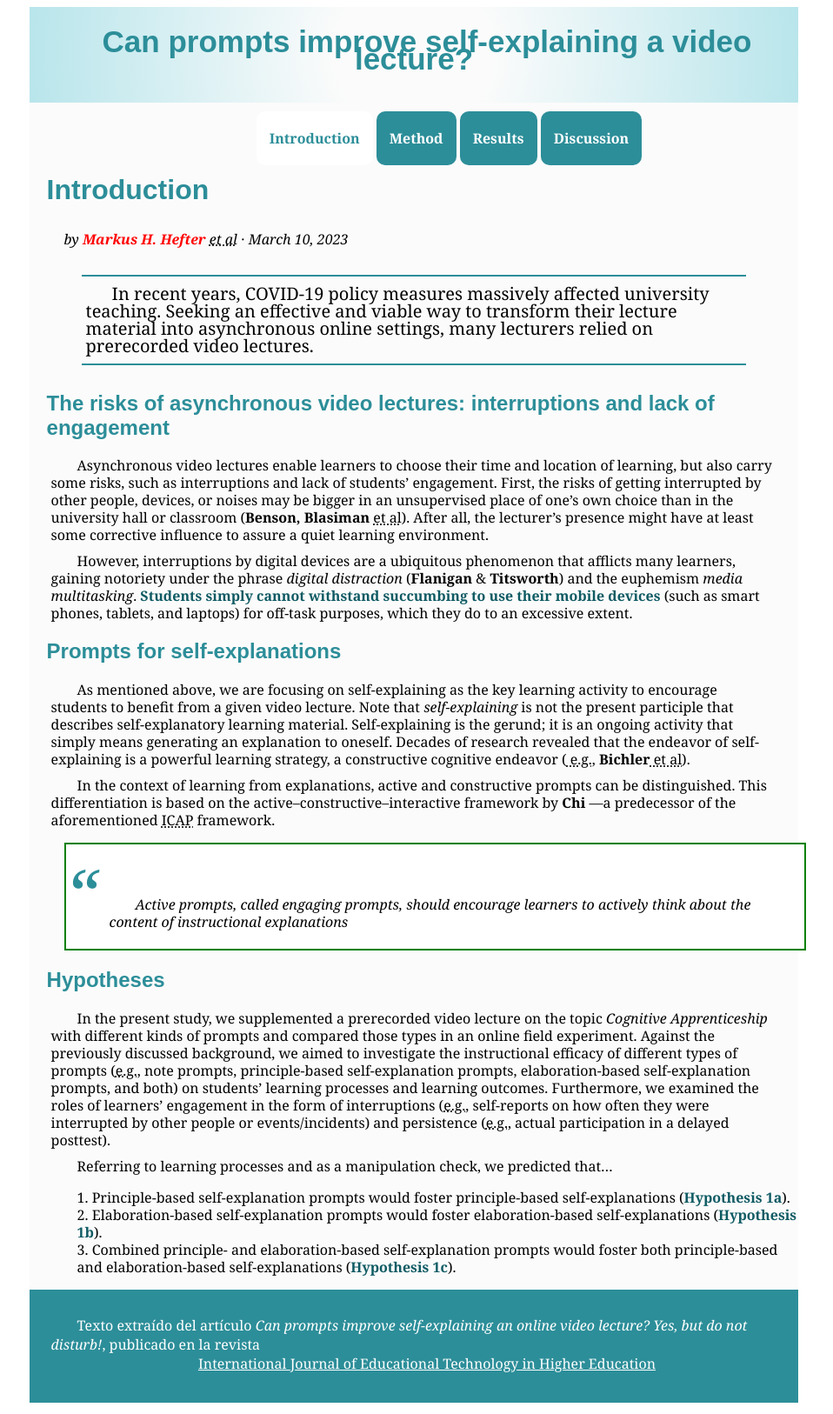
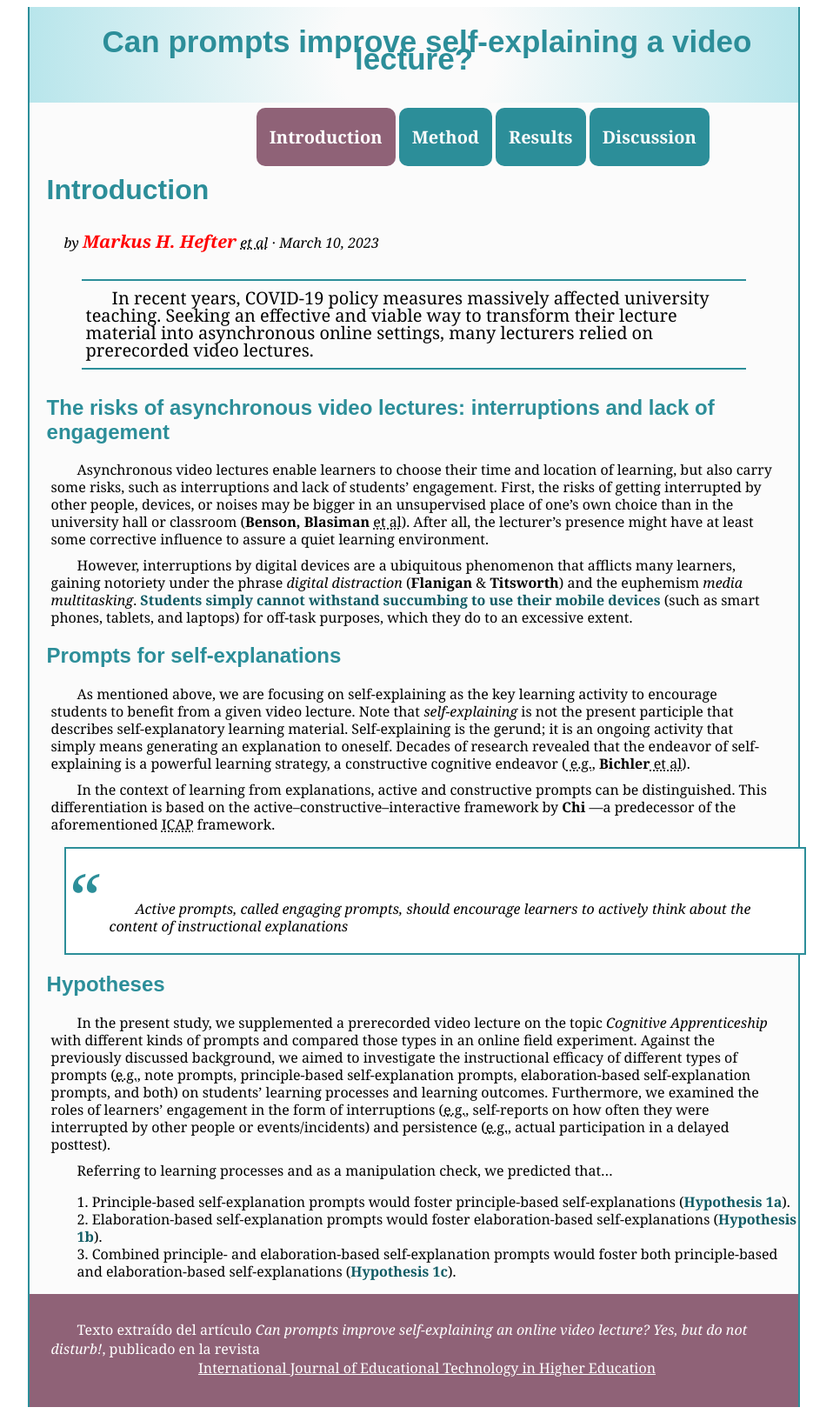
Before and after one commit to Rogue-web6/PEC2, a plain HTML site: page index.html in a window 1280 px wide. Shown: the whole page at 87% size, without its empty margins (164-1122 px from the left). Drawn offline with Linux system fonts and the light colour scheme.

Commit message:
Add files via upload

```diff
--- a/css/style.css
+++ b/css/style.css
@@ -4,10 +4,11 @@
     background-color: #FBFBFB;
     margin: 0 auto; /*para centrarlo*/ /*arriba y abajo - izquierda y derecha ---- si pongo 4 arriba derecha abajo izquierda*/
     height: auto;
+    border-right: solid 2px #2C8E99; /*le doy color a los bordes del contenedor porque no era accesible*/
+    border-left: solid 2px #2C8E99;
 }
 body {
     font-family: Georgia, 'Times New Roman', Times, serif;
-
 }
 header {
     background: radial-gradient(circle 300px, #FBFBFB 30% , #B7E5EB 150%);
@@ -20,7 +21,6 @@ header {
     font-family: Arial, Helvetica, sans-serif;
 }
 header p {
-    /*font-family: Arial, Helvetica, sans-serif;*/
     font-weight: bold;
     font-size: 35px;
     text-align: center;
@@ -35,18 +35,21 @@ nav { /*centro el menú*/
     display: inline-block;
     font-weight: bold;
 }
-nav a { /*le doy estilo a los bordes del menú*/
-    color: #ffffff;
+nav a { /*le doy estilo al menú*/
+    color: #FBFBFB;
     background-color:#2C8E99;
     padding: 20px 15px;
     border-radius: 10px;
+    font-size: 20px;
 }
 nav a, li a {
     text-decoration:none;
 }
 nav a:hover, .activo { /*cambia el color del menú cuando se sitúa el ratón encima y también el de la página activa*/
-    color: #2C8E99;
-    background-color: #ffffff;
+    /*color: #2C8E99;*/
+   /* background-color: #FFFFFF;    CAMBIO EL COLOR DE FONDO Y DE LETRA POR OTROS CON MÁS CONTRASTE PORQUE NO CUMPLEN EL WCAG AA*/
+    background-color: #8F6277;
+    color: #FFFFFF;
 }
 h1, h2, h3 { /*para que el texto deje un espacio a la izquierda*/
     margin-left: 20px;
@@ -63,8 +66,7 @@ p {
     margin: 0 25px 10px 25px;
     line-height: 20px;
 }
-h3 + p, h3 + div> p, h3 + div > p + ol { /******************SECTION CAMBIADO**************************/
-/*h3 + p, h3 + section > p, h3 + section > p + ol { /*alineación correcta de los textos de abajo de Measures en la página method.html*/
+h3 + p, h3 + div > p, h3 + div > p + ol {
     text-align: justify;
     text-indent:0%;
 }
@@ -73,26 +75,22 @@ h3 + p {
     border-left: 2px solid #2C8E99;
     margin-left: 60px;
 }
-/*h3 + section > p {***********************************SECTION CAMBIADO********************************************************/
 h3 + div > p {
     display: block;
     margin-left: 10px;
-
 }
 .borde_izq { /*estilo para la subsección que coge el párrafo y la lista ordenada*/
     border-left: 2px solid #2C8E99;
     margin-left: 60px;
 }
-
-
-/*********************************/
 cite {
     font-size: 16px;
     margin-left: 40px;
 }
 .rojo {
-    color:#ff0000;
+    color:#FF0000;
     font-weight: bold;
+    font-size: 20px; /*AUMENTO EL TAMAÑO DE ESTA FUENTE PARA LAS LETRAS ROJAS DEL AUTOR Y QUE SEAN ACCESIBLES*/
 }
 .parrafo1 { /*estilo para el párrafo inicial de la página index*/
     border-top: 2px solid #2C8E99;
@@ -105,7 +103,7 @@ cite {
     font-weight: bold;
 }
 .verde_oscuro {
-    color: #0e5a63;
+    color: #0E5A63;
 }
 .verde_claro {
     color:#2C8E99;
@@ -113,13 +111,11 @@ cite {
 .cursiva {
     font-style: italic;
 }
-
 blockquote {
-    border: 2px solid green; /*para borrar*/
+    border: 2px solid #2C8E99; /*para borrar*/
     height: 120px;
     width: 96%;
-    background-color: #ffffff;
-   /* text-indent: 20px; /*me alinea la comilla grande de apertura*/
+    background-color: #FFFFFF;
 }
 blockquote p { /*para alinear el texto dentro del blockquote*/
     line-height: 20px;
@@ -138,11 +134,10 @@ li {
 }
 .li_pag1 { /*este estilo solo me vale para la página index, en la otra están metidas más hacia dentro*/
     list-style-position: inside;
-
     margin-left: 15px;
 }
 .li_pag2{ /*clase para la primera lista de la página method*/
-    margin-left: 60px;
+    margin-left: 30px;
 }
 ul {
     margin: 30px 0;
@@ -165,8 +160,8 @@ figcaption, figure > img, figure > a > img { /*centrar texto bajo la imagen*/
     height: 400px;
 }
 footer {
-    background-color: #2C8E99;
-    height: 100px; /*CREO QUE NO LE HACE CASO*/
+    /*background-color: #2C8E99; COLOR NO ACCESIBLE CON LAS LETRAS EN BLANCO*/
+    background-color: #8F6277; /*CAMBIO A ESTE COLOR DE FONDO EL FOOTER PARA QUE TENGA SUFICIENTE CONTRASTE*/
     color: #FFFFFF;
     padding: 30px 25px 0px 25px;
     text-indent: 30px;
--- a/index.html
+++ b/index.html
@@ -4,7 +4,6 @@
     <meta charset="UTF-8">
     <title>Introduction - Can prompts improve self-explaining a video lecture?</title>
     <link rel='stylesheet' type='text/css' media='screen' href="css/style.css">
-    <link rel='stylesheet' type='text/css' media='screen' href='styles.css'>
 </head>
 <body>
     <div id="contenedor">
@@ -14,10 +13,10 @@
        </header>
        <nav><!--menú de navegación de la página-->
             <ul>
-                <li class="menu"><a class="activo" href="#">Introduction</a></li>
-                <li class="menu"><a href="method.html">Method</a></li>
-                <li class="menu"><a href="#">Results</a></li>
-                <li class="menu"><a href="#">Discussion</a></li>
+                <li class="menu"><a class="activo" href="#" title="Go to Introduction page">Introduction</a></li>
+                <li class="menu"><a href="method.html" title="Go to Method page">Method</a></li>
+                <li class="menu"><a href="#" title="Go to Results page">Results</a></li>
+                <li class="menu"><a href="#" title="Go to Discussion page">Discussion</a></li>
             </ul>
         </nav><!--fin menú de navegación-->
         <article>
@@ -58,8 +57,8 @@
                 </ol>
             </section>
             <footer>
-                Texto extraído del artículo <span class="cursiva">Can prompts improve self-explaining an online video lecture? Yes, but do not disturb!</span>, publicado en la revista
-                <a href="https://educationaltechnologyjournal.springeropen.com/">International Journal of Educational Technology in Higher Education</a>
+                <span lang="es">Texto extraído del artículo</span> <span class="cursiva">Can prompts improve self-explaining an online video lecture? Yes, but do not disturb!</span>,<span lang="es"> publicado en la revista</span>
+                <a href="https://educationaltechnologyjournal.springeropen.com/" title="Go to International Journal of Educational Technology in Higher Education webpage" target="_blank">International Journal of Educational Technology in Higher Education</a>
             </footer>
         </article>
     </div><!-- fin div contenedor-->
```
Also changed, not shown: method.html (+10 -13 lines).
